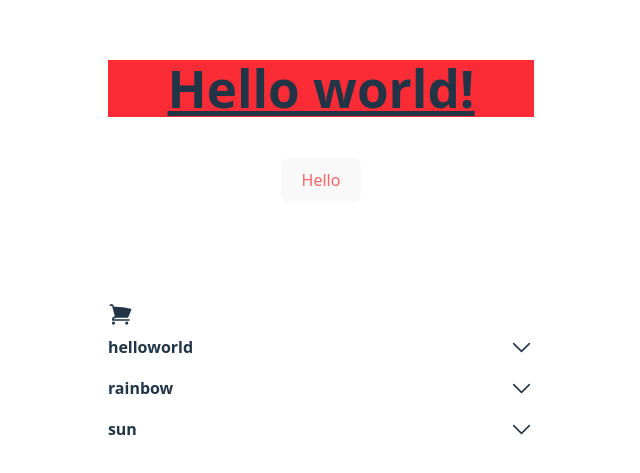
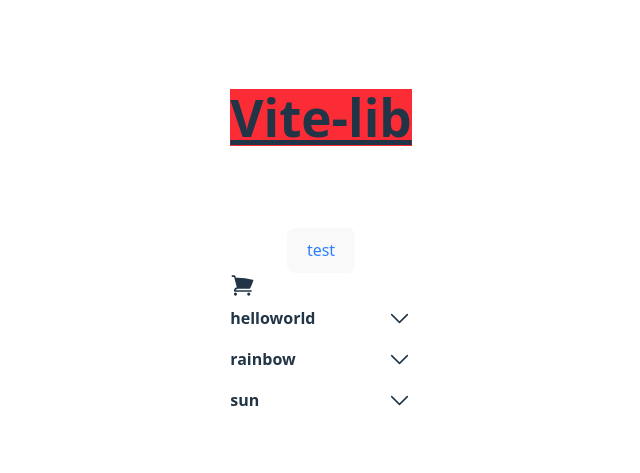
Before and after one commit to clarklindev/vite-lib, a React (Vite) app: page / in a window 1280 px wide. Shown: the part 145-618 px from the top of the page, without its empty margins (319-959 px from the left). Built offline with nearby package versions, Linux system fonts and the light colour scheme.

Commit message:
more examples (accordion, button, card)

```diff
--- a/src/App.tsx
+++ b/src/App.tsx
@@ -1,16 +1,16 @@
 import { Button, Card, Input } from '../lib/main'; //after npm build -> This works because your package.json points to the transpiled main file dist/main.ts.
 import './App.css';
-import { AccordionExample } from './examples/Accordion';
+import CardExample from './examples/Card';
+import ButtonExample from './examples/Button';
 import IconExample from './examples/Icon';
+import AccordionExample from './examples/Accordion';
 
 function App() {
     return (
         <>
-            <h1 className="text-3xl bg-red-500 font-bold underline">Hello world!</h1>
-            <Card>
-                <Button>Hello</Button>
-                <Input />
-            </Card>
+            <h1 className="text-3xl bg-red-500 font-bold underline">Vite-lib</h1>
+            <CardExample />
+            <ButtonExample />
             <IconExample />
             <AccordionExample />
         </>
--- a/src/examples/Accordion/index.tsx
+++ b/src/examples/Accordion/index.tsx
@@ -37,7 +37,7 @@
     body: React.ReactElement | string;
 };
 
-export const AccordionExample = () => {
+const AccordionExample = () => {
     const iconMap = {
         chevron: { open: <ChevronUpIcon />, closed: <ChevronDownIcon /> },
         plusminus: { open: <MinusIcon />, closed: <PlusIcon /> },
@@ -69,3 +69,5 @@
         </Accordion>
     );
 };
+
+export default AccordionExample;
--- /dev/null
+++ b/src/examples/Button/index.tsx
@@ -0,0 +1,7 @@
+import { Button } from '../../../lib/components/Button';
+
+const ButtonExample = () => {
+    return <Button className="text-blue-500">test</Button>;
+};
+
+export default ButtonExample;
--- /dev/null
+++ b/src/examples/Card/index.tsx
@@ -0,0 +1,7 @@
+import { Card } from '../../../lib/components/Card';
+
+const CardExample = () => {
+    return <Card />;
+};
+
+export default CardExample;
```
